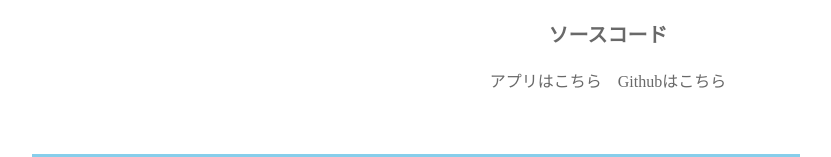
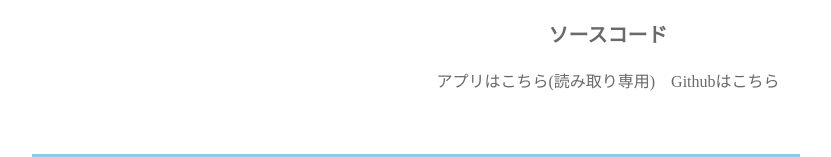
Before and after one commit to masahiroz5/portfolio, a plain HTML site: page public/index.html in a window 1280 px wide. Shown: the part 5111-5268 px from the top of the page, without its empty margins (224-1055 px from the left). Drawn offline with nearby package versions, Linux system fonts and the light colour scheme.

Commit message:
内容修正

```diff
--- a/public/index.html
+++ b/public/index.html
@@ -195,7 +195,7 @@
           ・デプロイ：Firebase Hosting<br>
           ・ソースコード管理：GitHub</p><br>
         <h3 class="work__subtitle">ソースコード</h3>
-        <p class="work__description-link"><a target="_blank" href="https://subsc-app-js-852b0.web.app/">アプリはこちら　</a><a
+        <p class="work__description-link"><a target="_blank" href="https://subsc-app-js-852b0.web.app/">アプリはこちら(読み取り専用)　</a><a
             target="_blank" href="https://github.com/masahiroz5/subsc-app-js">Githubはこちら</a>
         </p>
       </div>
```
